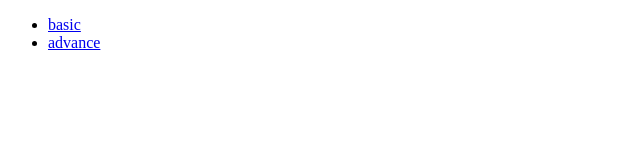
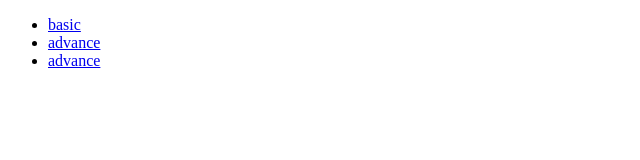
Before and after one commit to 838861hs/exp, a plain HTML site: page animation/index.html in a window 1280 px wide. Shown: the full height of the page, 0-640 px from the left. Drawn offline with Linux system fonts and the light colour scheme.

Commit message:
リンク作成

```diff
--- a/animation/index.html
+++ b/animation/index.html
@@ -8,6 +8,7 @@
 <ul>
   <li><a href="./basic">basic</a></li>
   <li><a href="./advance">advance</a></li>
+  <li><a href="./svg_animation">advance</a></li>
 </ul>
 </body>
 </html>
```
